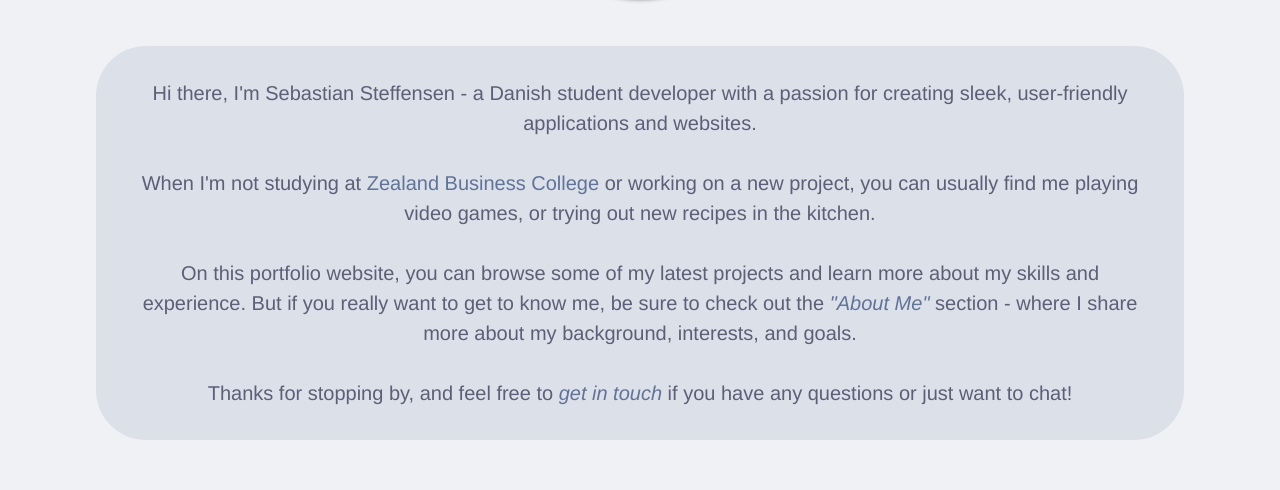
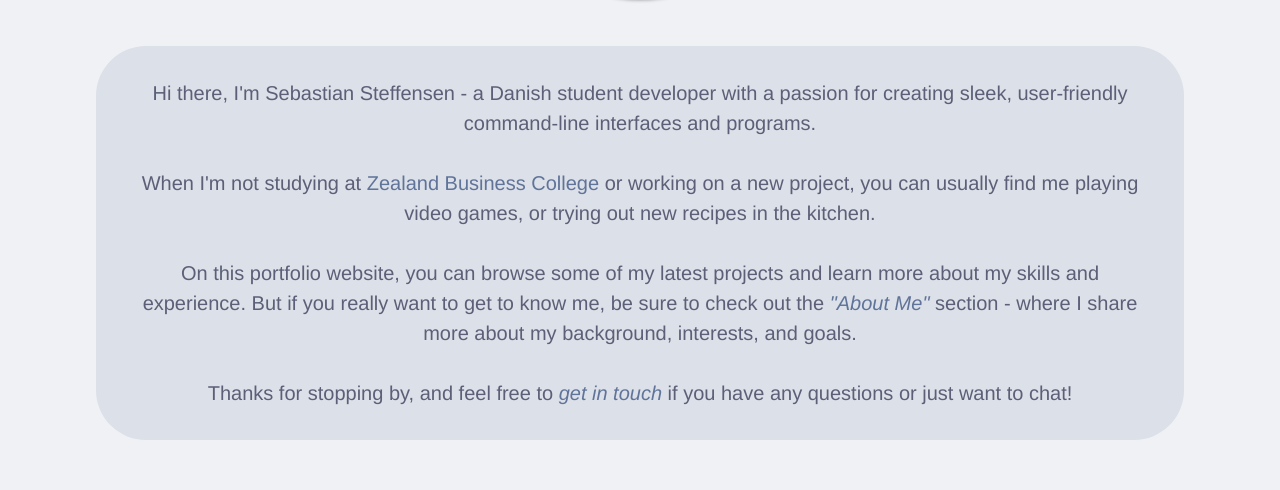
Before and after one commit to SFSteffensen/sveltefolio, a SvelteKit app: page / in a window 1280 px wide. Shown: the part 396-886 px from the top of the page. Built offline with nearby package versions, Linux system fonts and the light colour scheme.

Commit message:
changed some wording

```diff
--- a/src/routes/+layout.svelte
+++ b/src/routes/+layout.svelte
@@ -202,10 +202,10 @@
 </style>
 
 <script>
-    import { onMount } from 'svelte';
-    import { theme } from '../stores/stores.ts';
+	import { onMount } from 'svelte';
+	import { theme } from '../stores/stores.ts';
 
-    // On mount, set the theme based on the value in the theme store
+	// On mount, set the theme based on the value in the theme store
 	onMount(() => {
 		document.body.classList.toggle('light', $theme === 'light');
 		let themeElements = document.querySelectorAll('[data-theme]');
--- a/src/routes/+page.svelte
+++ b/src/routes/+page.svelte
@@ -23,7 +23,7 @@
 		/>
 		<p class='carved' data-theme={$theme}>
 			Hi there, I'm Sebastian Steffensen - a Danish student developer with a passion for creating sleek,
-			user-friendly applications and websites.
+			user-friendly command-line interfaces and programs.
 			<br /><br />
 			When I'm not studying at <a class='link' data-theme={$theme} href='https://www.zbc.dk'>Zealand Business
 			College</a> or working on a new project, you can usually find me playing video games, or trying out new
@@ -57,12 +57,11 @@
 			I have experience in several programming languages, including <span class='rs'>Rust</span>, <span
 			class='ts'>TypeScript</span>, <span class='swift'>Swift</span>, and <span class='cs'>C#</span>. However,
 			Rust is definitely my favorite due to its emphasis on performance, safety, and concurrency. I'm a big fan of
-			code that runs fast and without errors. I also prefer using UNIX-like operating systems for everything
+			code that runs fast and smoothly. I also prefer using UNIX-like operating systems for everything
 			except gaming. There's just something so satisfying about the flexibility and customization they offer.
 			<br /><br />
 			Outside of programming and gaming, I enjoy cooking and spending time with my friends and family. I'm always
-			up for trying new things and exploring new places, whether that means hiking in the beautiful Danish
-			countryside or trying out a new restaurant in the city.
+			up for trying new things and exploring new places.
 			<br /><br />
 			Thanks for taking the time to get to know me a little better. If you want to chat about programming, gaming,
 			or anything else, <a class='link' data-theme={$theme} href='#contact' on:click={scrollToAnchor}
--- a/src/routes/boredscraper/+page.svelte
+++ b/src/routes/boredscraper/+page.svelte
@@ -9,8 +9,8 @@
 	</div>
 	<img
 		alt=''
+		class='pic'
 		src={'/.images/bored_scraper.png'}
-		class='pic'
 	/>
 	<p class='carved' data-theme={$theme}>
 		Bored Scraper is a reddit scraper i made in rust from scratch because i was bored!
--- a/src/routes/passman/+page.svelte
+++ b/src/routes/passman/+page.svelte
@@ -17,8 +17,8 @@
 	</div>
 	<img
 		alt=''
+		class='pic'
 		src={'/.images/passman.png'}
-		class='pic'
 	/>
 	<p class='carved' data-theme={$theme}>
 		Passman is a password manager written in <span class='rs'>Rust</span> & <span class='ts'>TypeScript</span> using
@@ -110,6 +110,7 @@
         font-family: monospace;
         font-size: 2em;
     }
+
     .typing-style2 {
         width: 39ch;
         animation: typing 4s steps(39), blink .5s step-end infinite alternate;
@@ -139,6 +140,7 @@
     .ts {
         color: #3178c6;
     }
+
     .pic {
         height: 15rem;
         border-radius: 3%;
@@ -150,6 +152,7 @@
         align-items: center;
         padding-bottom: 4rem;
     }
+
     @media (max-width: 400px) or (max-height: 400px) {
         .pic {
             height: 7rem;
--- a/src/routes/sveltefolio/+page.svelte
+++ b/src/routes/sveltefolio/+page.svelte
@@ -22,7 +22,8 @@
 	{/if}
 	<p class='carved' data-theme={$theme}>
 		This is a portfolio built with Svelte, It's also coincidentally the site you're on right now!
-		It's my first experience using Svelte and it's been a great learning experience, I've throughout this project really taken a liking to the routing system and the way it's implemented,
+		It's my first experience using Svelte and it's been a great learning experience, I've throughout this project really
+		taken a liking to the routing system and the way it's implemented,
 		and I'm looking forward to using it in future web related projects.
 	</p>
 </div>
@@ -131,6 +132,7 @@
             border-color: transparent
         }
     }
+
     .pic {
         height: 15rem;
         border-radius: 3%;
@@ -142,6 +144,7 @@
         align-items: center;
         padding-bottom: 4rem;
     }
+
     @media (max-width: 400px) or (max-height: 400px) {
         .pic {
             height: 7rem;
```
Also changed, not shown: src/components/experienceCard.svelte (+5 -5 lines). Lines whose indentation alone changed are shown as unchanged.
